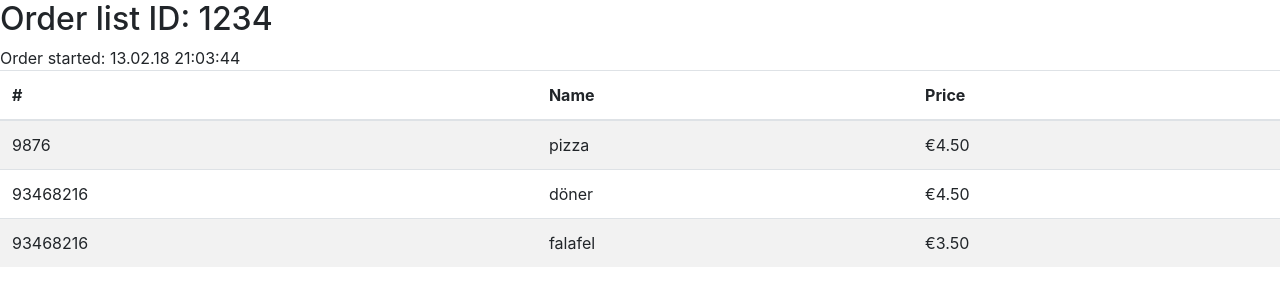
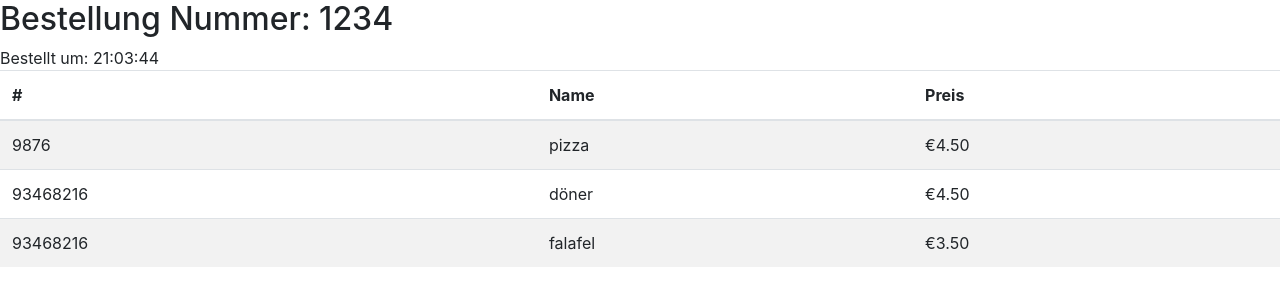
Before and after one commit to mad73923/order-master, an Angular app: page / in a window 1280 px wide. Shown: the top 306 px of the page. Built offline with nearby package versions, Linux system fonts and the light colour scheme.

Commit message:
german, item component

```diff
--- a/src/app/app.module.ts
+++ b/src/app/app.module.ts
@@ -4,12 +4,14 @@ import { NgModule } from '@angular/core';
 
 import { AppComponent } from './app.component';
 import { OrderListComponent } from './order-list/order-list.component';
+import { OrderListItemComponent } from './order-list-item/order-list-item.component';
 
 
 @NgModule({
   declarations: [
     AppComponent,
-    OrderListComponent
+    OrderListComponent,
+    OrderListItemComponent
   ],
   imports: [
     BrowserModule
--- /dev/null
+++ b/src/app/order-list-item/order-list-item.component.html
@@ -0,0 +1,3 @@
+  <td>{{item.id}}</td>
+  <td>{{item.name}}</td>
+  <td>{{item.price | currency:'EUR'}}</td>
--- /dev/null
+++ b/src/app/order-list-item/order-list-item.component.ts
@@ -0,0 +1,19 @@
+import { Component, OnInit, Input } from '@angular/core';
+import {OrderItem} from '../order-item';
+
+@Component({
+  selector: '[apporderlistitem]',
+  templateUrl: './order-list-item.component.html',
+  styleUrls: ['./order-list-item.component.css']
+})
+export class OrderListItemComponent implements OnInit {
+
+  @Input('apporderlistitem')
+  item: OrderItem;
+
+  constructor() { }
+
+  ngOnInit() {
+  }
+
+}
--- a/src/app/order-list/order-list.component.html
+++ b/src/app/order-list/order-list.component.html
@@ -1,16 +1,12 @@
-<h2>Order list ID: {{order.id}}</h2>
-Order started: {{order.date | date:"dd.MM.yy HH:mm:ss"}}
+<h2>Bestellung Nummer: {{order.id}}</h2>
+Bestellt um: {{order.date | date:"HH:mm:ss"}}
 <table class="table table-striped">
   <thead>
     <th>#</th>
     <th>Name</th>
-    <th>Price</th>
+    <th>Preis</th>
   </thead>
   <tbody>
-    <tr *ngFor="let item of order.items">
-      <td>{{item.id}}</td>
-      <td>{{item.name}}</td>
-      <td>{{item.price | currency:'EUR'}}</td>
-    </tr>
+     <tr *ngFor="let item of order.items" [apporderlistitem]="item"></tr>
   </tbody>
 </table>
```
Also changed, not shown: src/app/order-list-item/order-list-item.component.css (added), 1 other file (tests, documents, lock files or other folders).
